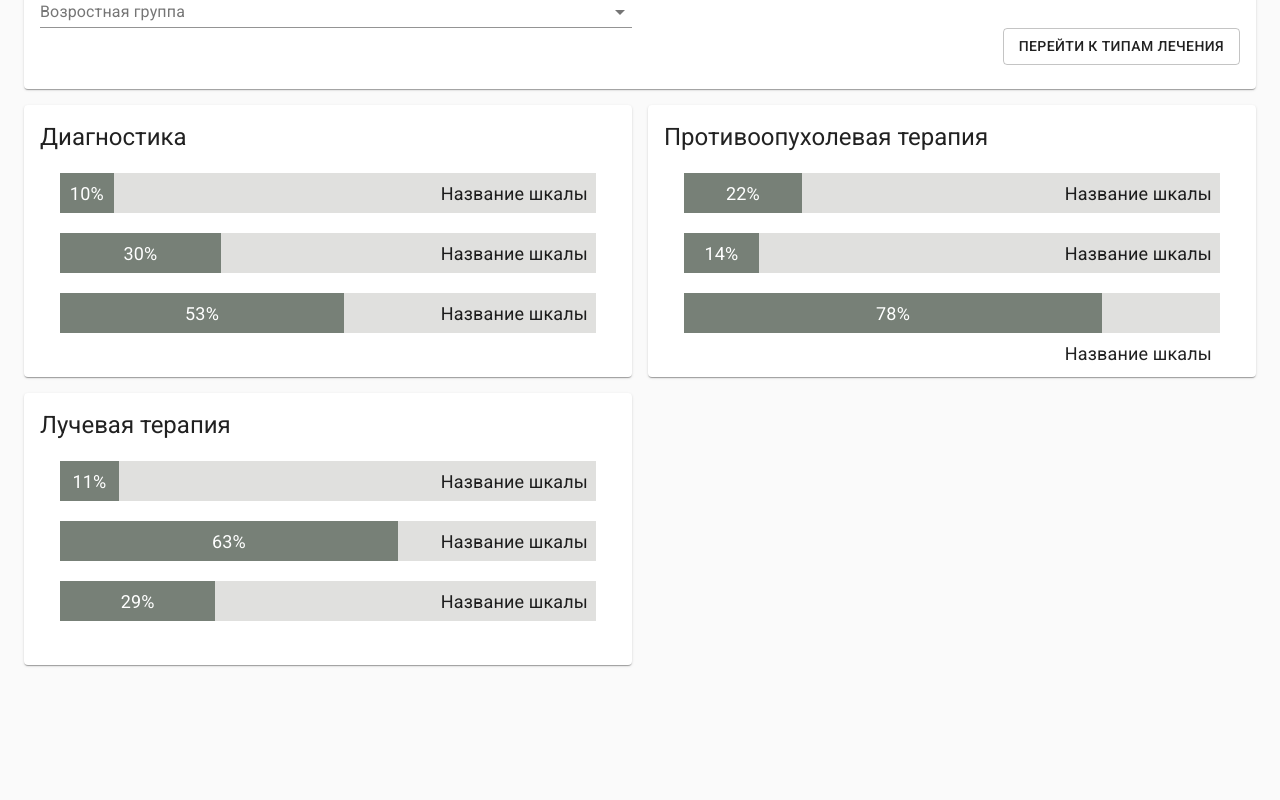
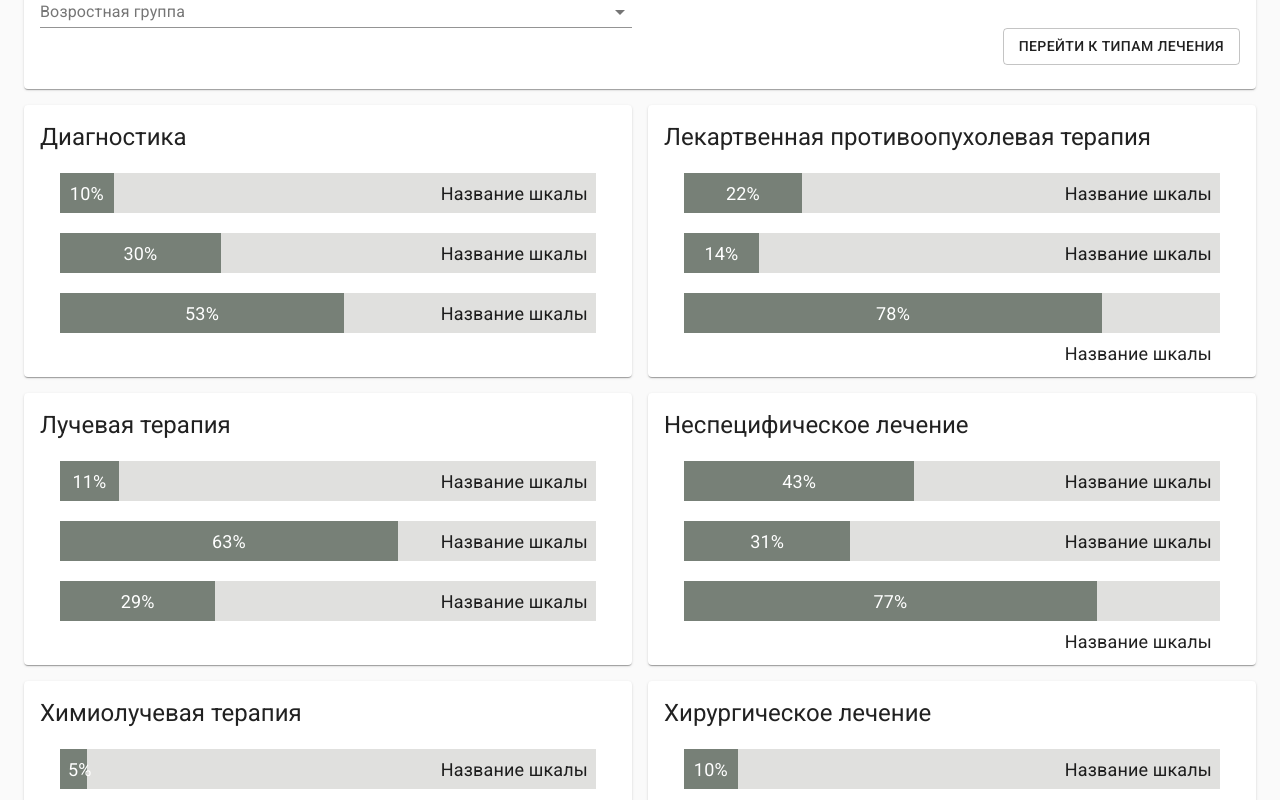
Before and after one commit to cppGames/medicine_analytics, a React app: page /#/main in a window 1280 px wide. Shown: the part 480-1280 px from the top of the page. Before the commit the page ends 1177 px from the top, so only its background shows below. Built offline with nearby package versions, Linux system fonts and the light colour scheme.

Commit message:
add all types

```diff
--- a/src/components/type/Type.jsx
+++ b/src/components/type/Type.jsx
@@ -30,7 +30,7 @@ const testData = {
     ]
   },
   antitumor_therapy: {
-    name: 'Противоопухолевая терапия',
+    name: 'Лекартвенная противоопухолевая терапия',
     probability: [
       { bgcolor: '#778077', completed: 22 },
       { bgcolor: '#778077', completed: 14 },
@@ -43,6 +43,30 @@ const testData = {
       { bgcolor: '#778077', completed: 11 },
       { bgcolor: '#778077', completed: 63 },
       { bgcolor: '#778077', completed: 29 }
+    ]
+  },
+  nonspecific_treatment: {
+    name: 'Неспецифическое лечение',
+    probability: [
+      { bgcolor: '#778077', completed: 43 },
+      { bgcolor: '#778077', completed: 31 },
+      { bgcolor: '#778077', completed: 77 }
+    ]
+  },
+  chemoradiotherapy: {
+    name: 'Химиолучевая терапия',
+    probability: [
+      { bgcolor: '#778077', completed: 5 },
+      { bgcolor: '#778077', completed: 14 },
+      { bgcolor: '#778077', completed: 62 }
+    ]
+  },
+  surgery: {
+    name: 'Хирургическое лечение',
+    probability: [
+      { bgcolor: '#778077', completed: 10 },
+      { bgcolor: '#778077', completed: 33 },
+      { bgcolor: '#778077', completed: 51 }
     ]
   }
 }
```
